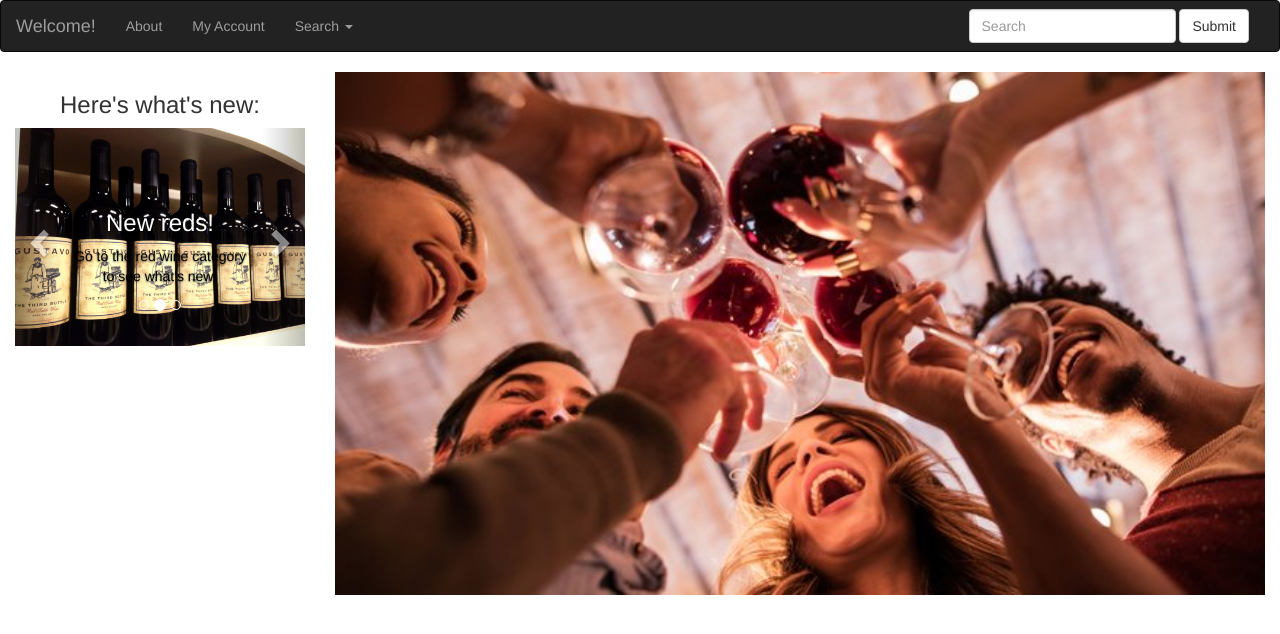
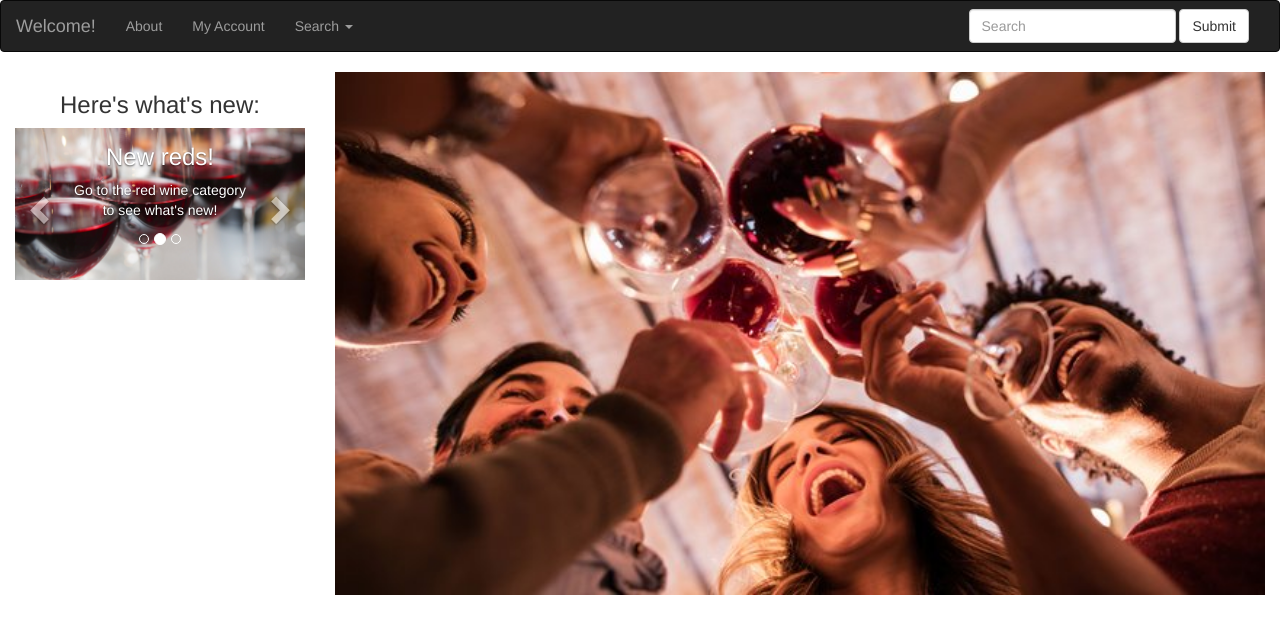
Before and after one commit to jss530/frontpage, a React (Create React App) app: page / in a window 1280 px wide. Shown: the top 634 px of the page. Built offline with nearby package versions, Linux system fonts and the light colour scheme.

Commit message:
Changed carousel photo. Moved to using bootstrap 3 in main component

```diff
--- a/src/components/Main.js
+++ b/src/components/Main.js
@@ -1,6 +1,5 @@
 import React from 'react';
-import { Container, Row, Col } from 'reactstrap';
-import { Media } from 'reactstrap';
+import { Grid, Row, Col, Image } from 'react-bootstrap';
 import profile from '../details/img/main.jpg';
 import './Main.css';
 
@@ -8,11 +7,11 @@ import './Main.css';
 class Main extends React.Component {
   render() {
     return (
-      <div>
-        <Media>
-          <Media object src={ profile } alt="Main image" className="image"/>
-        </Media>
-      </div>
+      <Grid fluid={true}>
+        <Row>
+          <Image src={ profile } alt="Main image" className="image"/>
+        </Row>
+      </Grid>
     );
   };
 };
--- a/src/components/Sidebar.js
+++ b/src/components/Sidebar.js
@@ -1,7 +1,7 @@
 import React from 'react';
 import { Carousel } from 'react-bootstrap';
 import sparkling from '../details/img/sparkling.jpg';
-import redWine from '../details/img/Wine-1.jpg';
+import redWine from '../details/img/reds.jpg';
 import tours from '../details/img/Wine-tour.jpg';
 import './Sidebar.css';
 
@@ -15,7 +15,7 @@ class Sidebar extends React.Component {
             <img width={900} height={500} alt="red-wines" src={ redWine } />
             <Carousel.Caption>
               <h3>New reds!</h3>
-              <p className="dark-font">Go to the red wine category to see what's new!</p>
+              <p>Go to the red wine category to see what's new!</p>
             </Carousel.Caption>
           </Carousel.Item>
           <Carousel.Item>
```
Also changed, not shown: src/details/img/Wine-1.jpg (deleted), src/details/img/reds.jpg (added).
